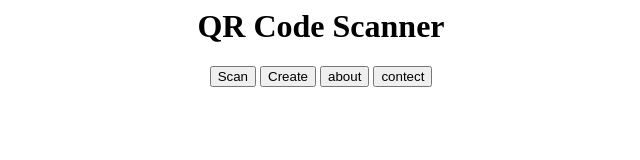
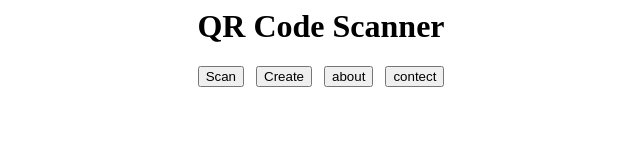
Before and after one commit to Tarpan-M-Patel/Web-dev, a plain HTML site: page index.html in a window 1280 px wide. Shown: the whole page, without its empty margins (319-959 px from the left). Drawn offline with Linux system fonts and the light colour scheme.

Commit message:
Add files via upload

```diff
--- a/index.html
+++ b/index.html
@@ -1,25 +1,29 @@
 <html>
+
 <head>
     <script>
-            function myfunction(){
+        function myfunction() {
             window.open("http://127.0.0.1:5501/qr.html", "_parent")
         }
-            function myfunction1(){
+        function myfunction1() {
             window.open("http://127.0.0.1:5501/about.html", "_parent")
         }
-            function myfunction2(){
+        function myfunction2() {
             window.open("http://127.0.0.1:5501/contect.html", "_parent")
         }
-            function myfunction3(){
+        function myfunction3() {
             window.open("http://127.0.0.1:5501/create.html", "_parent")
         }
     </script>
 </head>
+
 <body style="text-align: center;">
     <h1> QR Code Scanner</h1>
-        <button onclick="myfunction()">Scan</button>
-        <button onclick="myfunction3()">Create</button>
-        <button onclick="myfunction1()">about</button>
-        <button onclick="myfunction2()">contect</button>
+    <a href="qr.html" type="_parent"><button>Scan</button></a>&nbsp;&nbsp;
+    <a href="create.html" type="_parent"><button>Create</button></a>&nbsp;&nbsp;
+    <a href="about.html" type="_parent"><button>about</button></a>&nbsp;&nbsp;
+    <a href="contect.html" type="_parent"><button>contect</button></a>
+
 </body>
+
 </html>
```
Lines whose indentation alone changed are shown as unchanged.
